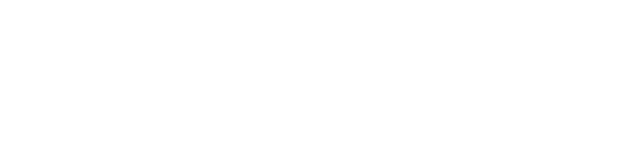
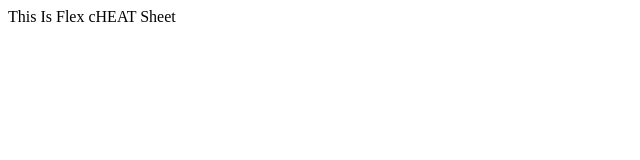
Before and after one commit to ridwanndwip/MyFlex-Sheet, a plain HTML site: page Index.html in a window 1280 px wide. Shown: the whole page, without its empty margins (0-640 px from the left). Drawn offline with Linux system fonts and the light colour scheme.

Commit message:
initial commit

```diff
--- a/Index.html
+++ b/Index.html
@@ -4,8 +4,9 @@
     <meta charset="UTF-8">
     <meta name="viewport" content="width=device-width, initial-scale=1.0">
     <title>Flex Cheat Sheet</title>
+
 </head>
 <body>
-
+    This Is Flex cHEAT Sheet
 </body>
 </html>
```
